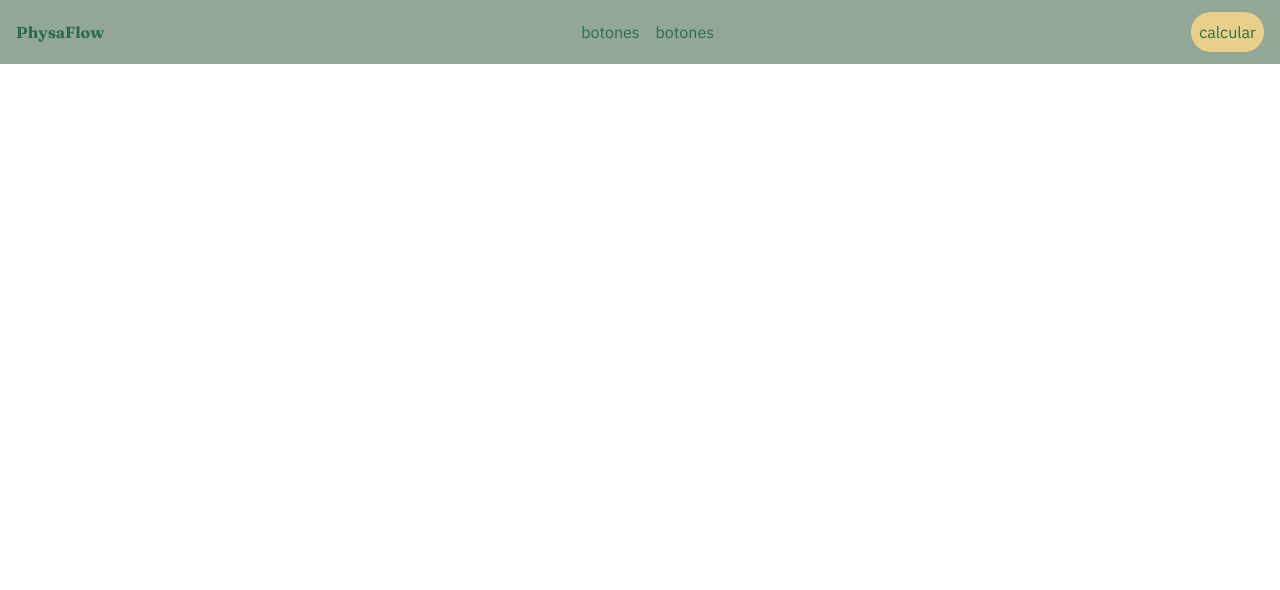
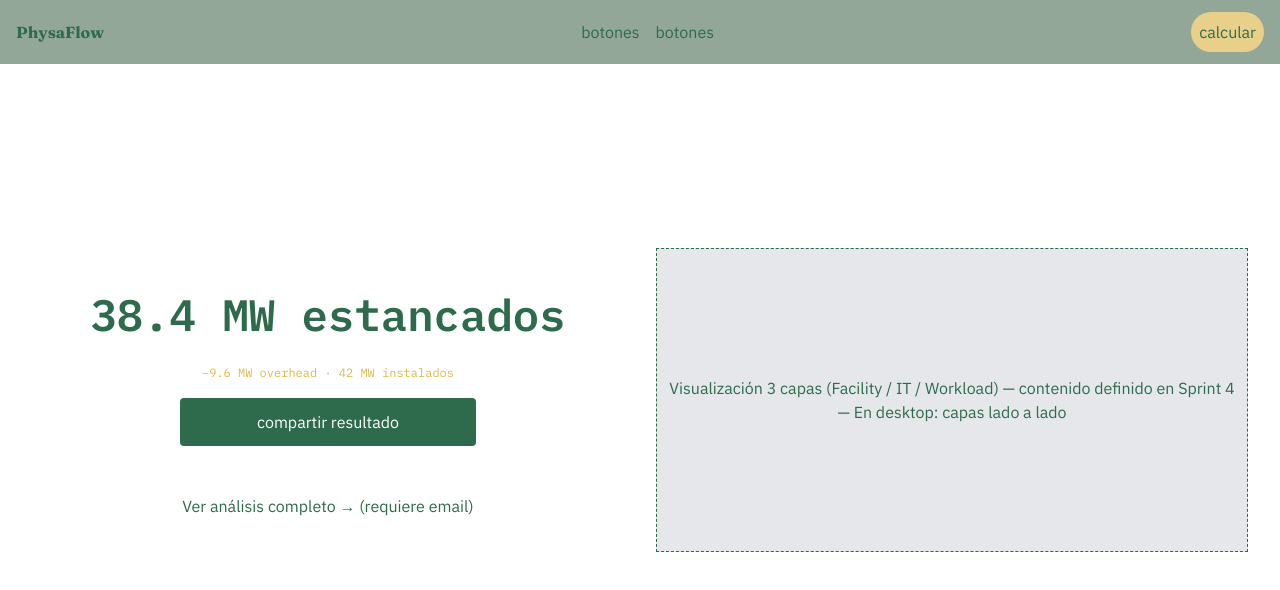
Before and after one commit to No-Country-simulation/-S07-26-Team-12-PhysaFlow, a React (Vite) app in the folder frontend/: page /result in a window 1280 px wide. Shown: the top 590 px of the page. Built offline with nearby package versions, Linux system fonts and the light colour scheme.

Commit message:
ft-basic result: Page added.

```diff
--- a/frontend/src/app/App.jsx
+++ b/frontend/src/app/App.jsx
@@ -2,6 +2,7 @@ import { Routes, Route } from 'react-router-dom'
 import Layout from '../components/Layout'
 import Navbar from '../components/Navbar'
 import CalculatorPage from '../features/calculator/pages/calculatorPage'
+import BasicResult from '../pages/BasicResult'
 
 function App() {
   return (
@@ -10,6 +11,7 @@ function App() {
       <Routes>
         <Route path="/" element={<Layout />} />
         <Route path="/form" element={<CalculatorPage />} />
+        <Route path='/result' element={<BasicResult/>}/>
       </Routes>
     </>
   )
--- /dev/null
+++ b/frontend/src/pages/BasicResult.jsx
@@ -0,0 +1,32 @@
+import { screenSize } from "../components/hooks/screenSize";
+import PageConainer from "../components/PageContainer";
+import Spacing from "../components/spacing/Spacing";
+
+export default function BasicResult() {
+  const { isMobile } = screenSize();
+  return (
+    <PageConainer>
+      <div className={`flex h-full ${isMobile ? " flex-col" : "flex-row"}`}>
+        <div
+          className={`${!isMobile ? "w-1/2" : "w-full"}  p-4 flex flex-col justify-center items-center`}
+        >
+          <p className="data-big text-center">38.4 MW estancados</p>
+          <Spacing size="lg" />
+          <p className="data-small">−9.6 MW overhead · 42 MW instalados</p>
+          <Spacing size="lg" />
+          <p className="w-1/2 bg-green-dark rounded p-3 text-white text-center block">
+            compartir resultado{" "}
+          </p>
+          <Spacing />
+          <p>Ver análisis completo → (requiere email)</p>
+        </div>
+        <div className={`${!isMobile ? "w-1/2" : "w-full"}  p-4 flex justify-center items-center`}>
+          <div className="p-2 h-1/2  flex justify-center items-center text-center border border-dashed bg-gray-200">
+            Visualización 3 capas (Facility / IT / Workload) — contenido
+            definido en Sprint 4 — En desktop: capas lado a lado
+          </div>
+        </div>
+      </div>
+    </PageConainer>
+  );
+}
```
